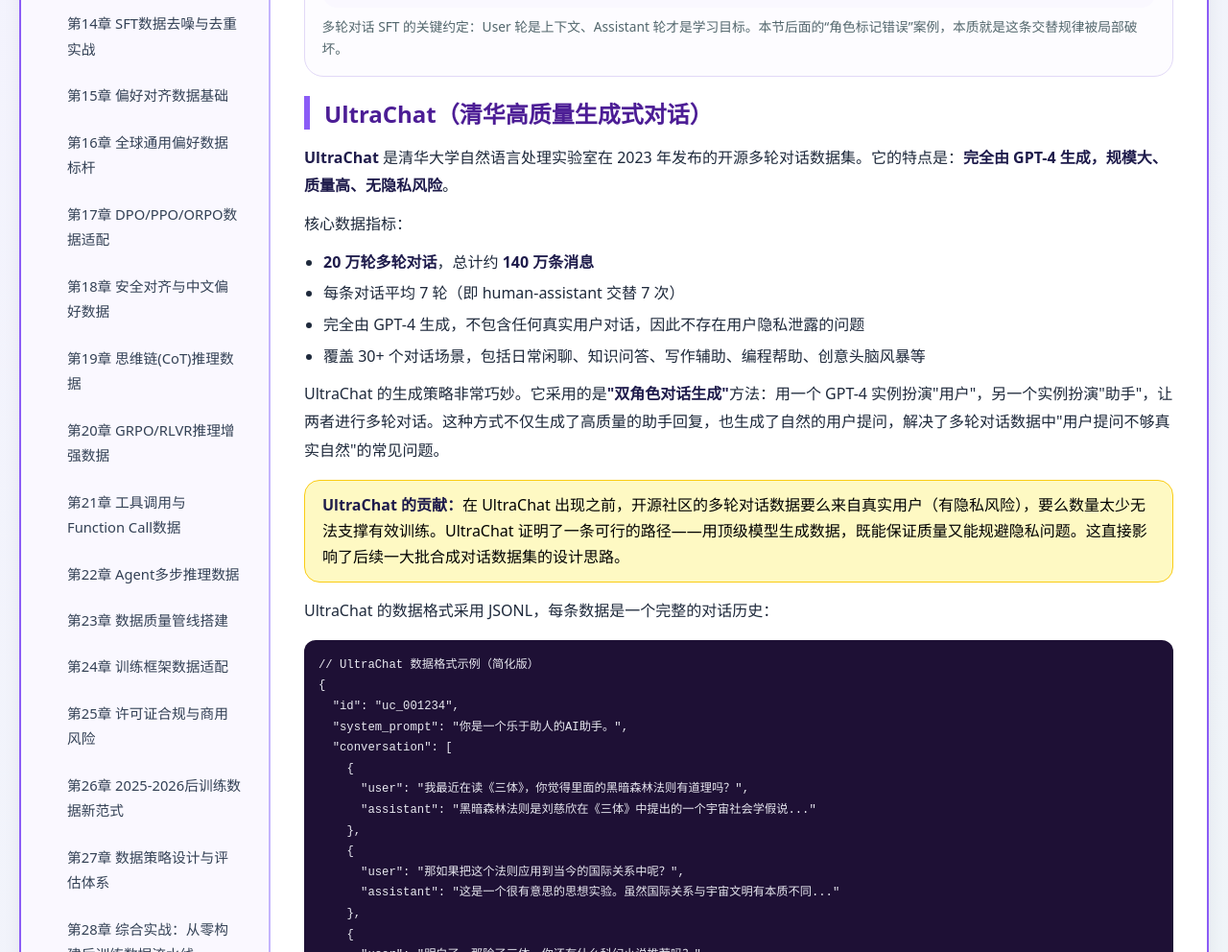
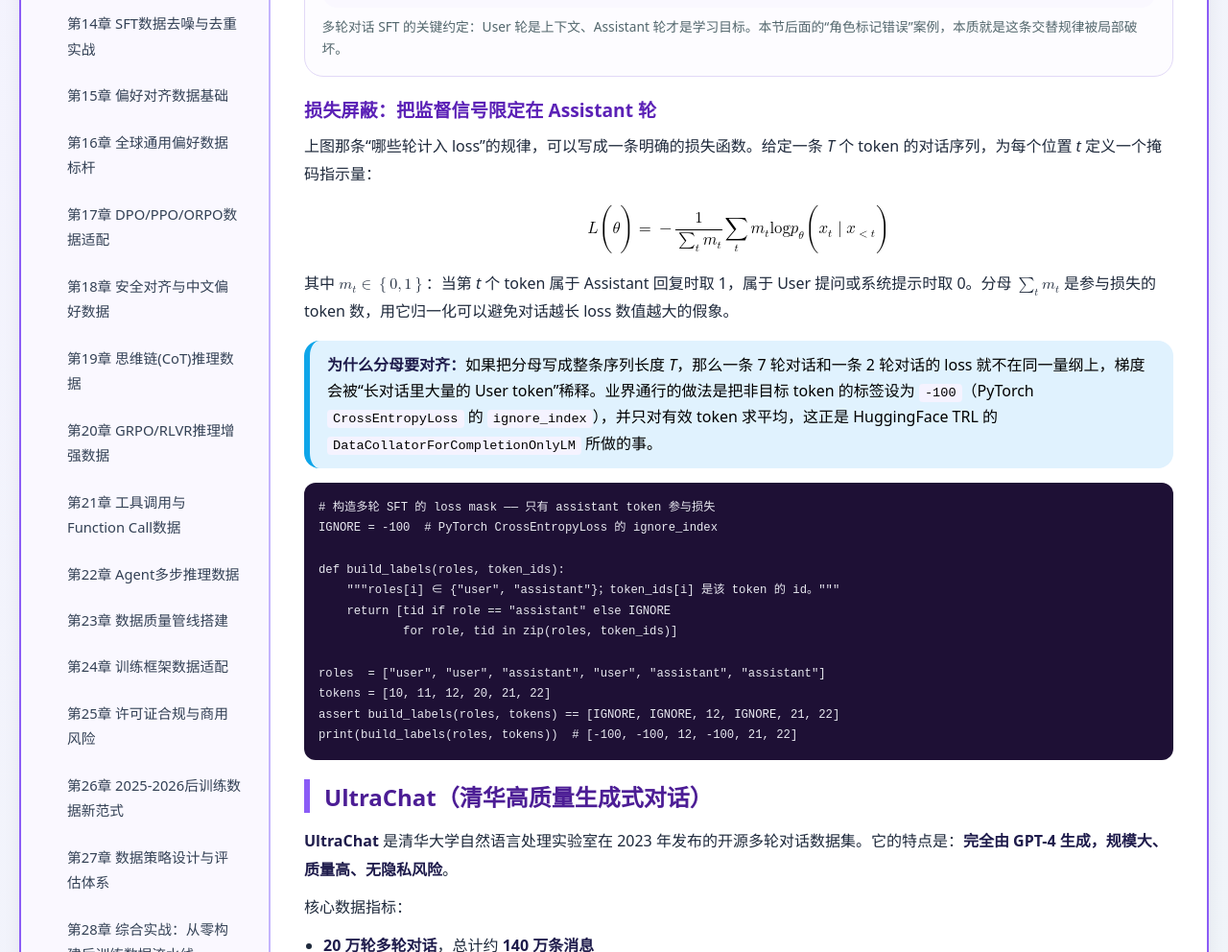
Before and after one commit to 1998x-stack/post-training-dataset-tutorial, a plain HTML site: page 09.html in a window 1280 px wide. Shown: the part 857-1849 px from the top of the page at 96% size. Drawn offline with Linux system fonts and the light colour scheme.

Commit message:
feat(post-training-dataset-tutorial): 第9章加入多轮对话损失屏蔽公式、可滚动公式区与 loss mask 代码示例

```diff
--- a/09.html
+++ b/09.html
@@ -17,6 +17,9 @@
         .skip-link:focus { left: 0; }
         table { width: 100%; }
         th, td { overflow-wrap: anywhere; }
+        .math-scroll { overflow-x: auto; padding: 0.4rem 0; }
+        .math-scroll math { font-size: 1.05rem; }
+        a:focus-visible, .math-scroll:focus-visible { outline: 3px solid #0ea5e9; outline-offset: 2px; }
         @media (prefers-reduced-motion: reduce) { * { transition: none !important; animation: none !important; } }
     </style>
 </head>
@@ -101,6 +104,39 @@
             </svg>
             <figcaption>多轮对话 SFT 的关键约定：User 轮是上下文、Assistant 轮才是学习目标。本节后面的“角色标记错误”案例，本质就是这条交替规律被局部破坏。</figcaption>
         </figure>
+
+        <h3>损失屏蔽：把监督信号限定在 Assistant 轮</h3>
+
+        <p>上图那条“哪些轮计入 loss”的规律，可以写成一条明确的损失函数。给定一条 <em>T</em> 个 token 的对话序列，为每个位置 <em>t</em> 定义一个掩码指示量：</p>
+
+        <div class="math-scroll" data-math-scroll tabindex="0" role="region" aria-label="多轮对话 SFT 损失函数，可横向滚动">
+            <math display="block" aria-label="L(θ) 等于负的一除以所有 m_t 之和，再乘以求和：对每个位置 t，m_t 乘以 log p_θ(x_t 给定 x 小于 t)。其中 m_t 在 Assistant token 位置为 1，在 User 与系统 token 位置为 0。">
+                <mi>L</mi><mo>(</mo><mi>θ</mi><mo>)</mo><mo>=</mo><mo>−</mo>
+                <mfrac><mn>1</mn><mrow><munder><mo>∑</mo><mi>t</mi></munder><msub><mi>m</mi><mi>t</mi></msub></mrow></mfrac>
+                <munder><mo>∑</mo><mi>t</mi></munder>
+                <msub><mi>m</mi><mi>t</mi></msub><mi>log</mi><msub><mi>p</mi><mi>θ</mi></msub>
+                <mo>(</mo><msub><mi>x</mi><mi>t</mi></msub><mo>∣</mo><msub><mi>x</mi><mrow><mo>&lt;</mo><mi>t</mi></mrow></msub><mo>)</mo>
+            </math>
+        </div>
+
+        <p>其中 <math display="inline" aria-label="m_t 取 1 表示 Assistant token，取 0 表示 User 或系统 token"><msub><mi>m</mi><mi>t</mi></msub><mo>∈</mo><mo>{</mo><mn>0</mn><mo>,</mo><mn>1</mn><mo>}</mo></math>：当第 <em>t</em> 个 token 属于 Assistant 回复时取 1，属于 User 提问或系统提示时取 0。分母 <math display="inline" aria-label="所有 m_t 之和，即 Assistant token 总数"><munder><mo>∑</mo><mi>t</mi></munder><msub><mi>m</mi><mi>t</mi></msub></math> 是参与损失的 token 数，用它归一化可以避免对话越长 loss 数值越大的假象。</p>
+
+        <div class="tip">
+            <strong>为什么分母要对齐：</strong>如果把分母写成整条序列长度 <em>T</em>，那么一条 7 轮对话和一条 2 轮对话的 loss 就不在同一量纲上，梯度会被“长对话里大量的 User token”稀释。业界通行的做法是把非目标 token 的标签设为 <code>-100</code>（PyTorch <code>CrossEntropyLoss</code> 的 <code>ignore_index</code>），并只对有效 token 求平均，这正是 HuggingFace TRL 的 <code>DataCollatorForCompletionOnlyLM</code> 所做的事。
+        </div>
+
+        <pre><code># 构造多轮 SFT 的 loss mask —— 只有 assistant token 参与损失
+IGNORE = -100  # PyTorch CrossEntropyLoss 的 ignore_index
+
+def build_labels(roles, token_ids):
+    """roles[i] ∈ {"user", "assistant"}；token_ids[i] 是该 token 的 id。"""
+    return [tid if role == "assistant" else IGNORE
+            for role, tid in zip(roles, token_ids)]
+
+roles  = ["user", "user", "assistant", "user", "assistant", "assistant"]
+tokens = [10, 11, 12, 20, 21, 22]
+assert build_labels(roles, tokens) == [IGNORE, IGNORE, 12, IGNORE, 21, 22]
+print(build_labels(roles, tokens))  # [-100, -100, 12, -100, 21, 22]</code></pre>
 
         <h2>UltraChat（清华高质量生成式对话）</h2>
 
```
